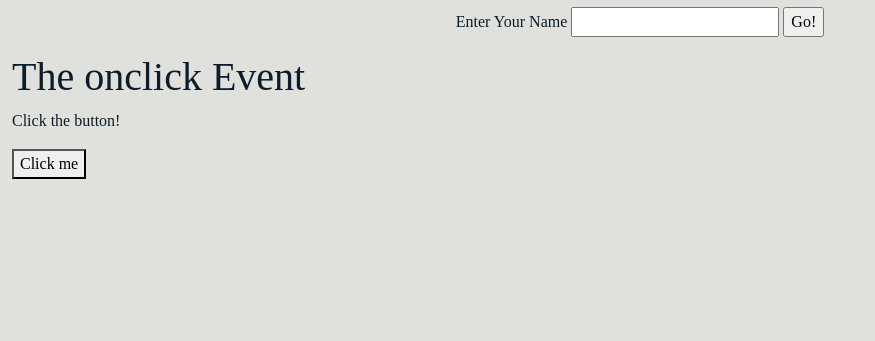
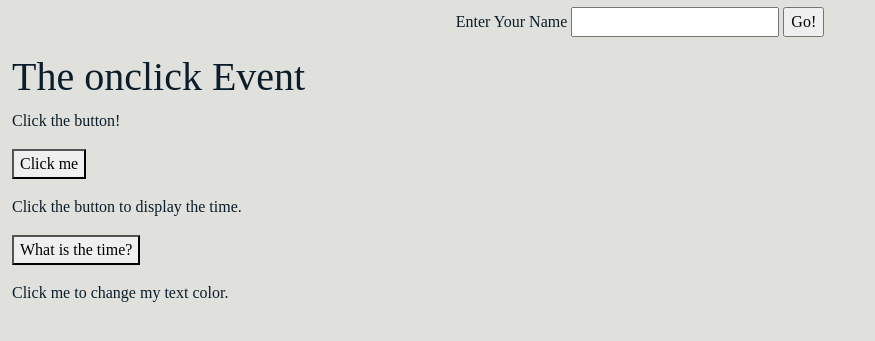
Before and after one commit to tonyhieu/p4-oompaloompas, a Flask app: page /linda in a window 1280 px wide. Shown: the part 177-518 px from the top of the page, without its empty margins (0-875 px from the left). Run offline with Flask 2, Linux system fonts and the light colour scheme; some libraries are stand-ins or nearby versions.

Commit message:
More onclick events

```diff
--- a/templates/individual/linda.html
+++ b/templates/individual/linda.html
@@ -32,5 +32,33 @@
 </body>
 </html>
 
+<!DOCTYPE html>
+<html>
+<body>
+
+<p>Click the button to display the time.</p>
+
+<button onclick="getElementById('demo').innerHTML=Date()">What is the time?</button>
+
+<p id="demo"></p>
+
+</body>
+</html>
+
+<!DOCTYPE html>
+<html>
+<body>
+
+<p onclick="myFunction(this, 'blue')">Click me to change my text color.</p>
+
+<script>
+    function myFunction(elmnt,clr) {
+        elmnt.style.color = clr;
+    }
+</script>
+
+</body>
+</html>
+
 
 {% endblock %}
```
